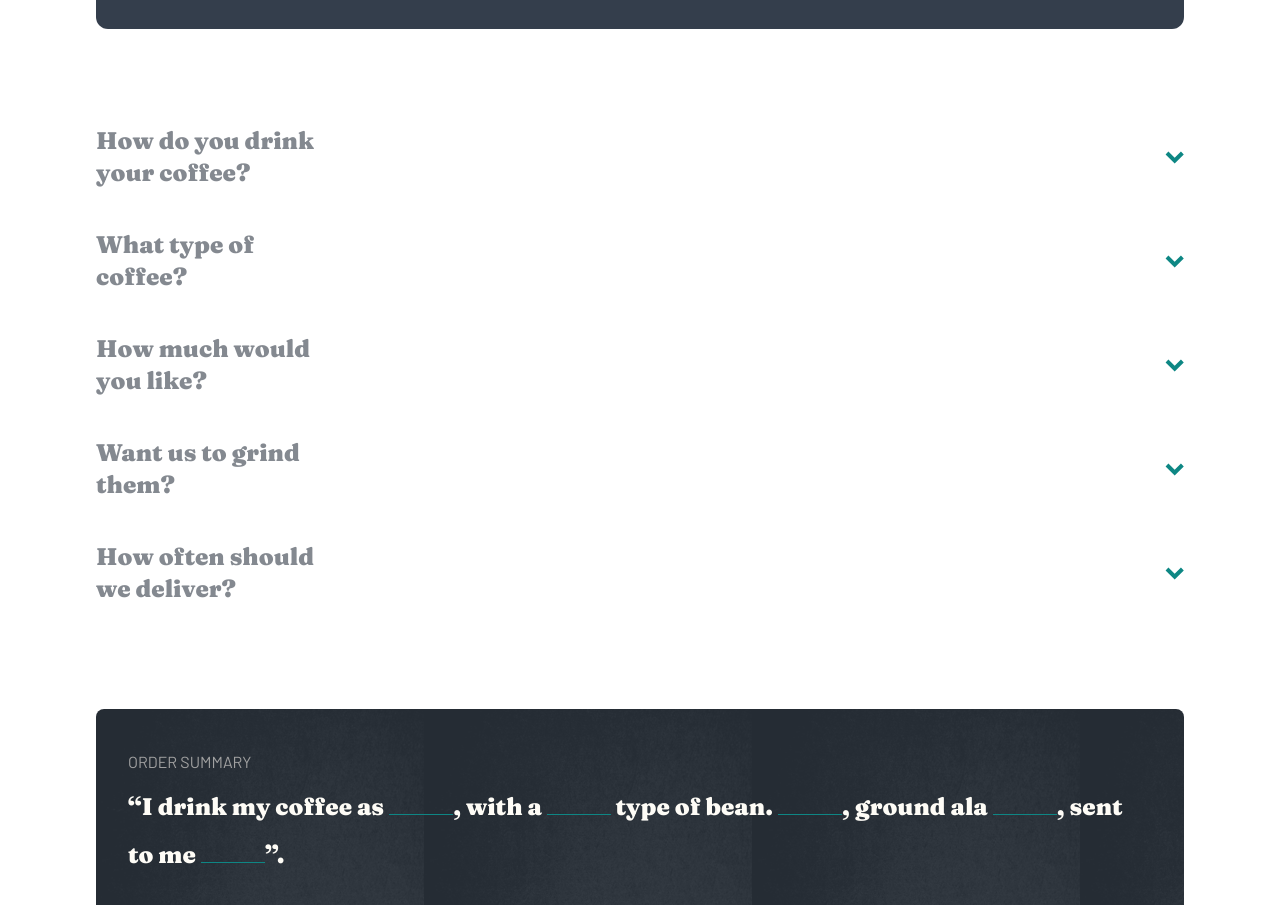
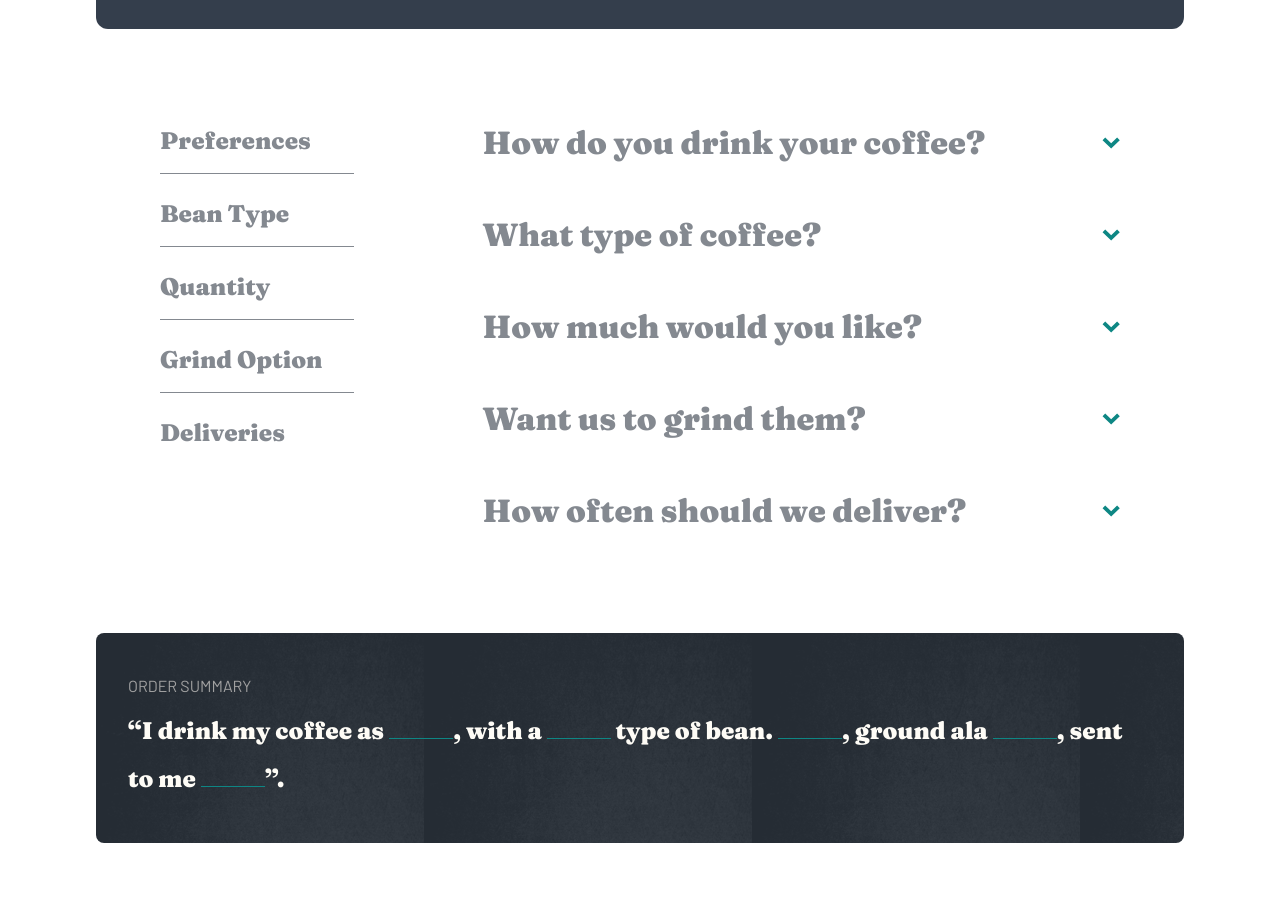
Before and after one commit to SuhasPatnaik/coffeeroasters-subscription-site, a React (Vite) app: page /subscribe in a window 1280 px wide. Shown: the part 1280-2185 px from the top of the page. Built offline with nearby package versions, Linux system fonts and the light colour scheme.

Commit message:
Preference Questionnaire section: Desktop responsive

```diff
--- a/src/components/landing/WhyChooseUs.tsx
+++ b/src/components/landing/WhyChooseUs.tsx
@@ -4,10 +4,10 @@ export default function WhyChooseUs() {
   return (
     <section className="grid place-items-center text-center">
       <div className="bg-neutral-900 pt-16 rounded-t-lg w-full text-center">
-        <h1 className="text-h4 font-heading md:text-h3 md:mb-6">
+        <h1 className="text-h4 font-heading md:text-h3 md:mb-8">
           Why choose us?
         </h1>
-        <p className="text-balance pb-8 md:w-[50vw] md:mx-auto">
+        <p className="text-balance pb-8 md:w-[50vw] md:mx-auto md:pb-16">
           A large part of our role is choosing which particular coffees will be
           featured in our range. This means working closely with the best coffee
           growers to give you a more impactful experience on every level.
--- a/src/components/subscribe/Accordion.tsx
+++ b/src/components/subscribe/Accordion.tsx
@@ -16,7 +16,7 @@ export default function Accordion({
   return (
     <>
       <ExpandingBorderButton onClick={handleQuestionClick}>
-        <h1 className="font-heading text-h4 text-neutral-500 w-56 text-left">
+        <h1 className="font-heading text-h4 text-neutral-500 w-56 text-left lg:w-full lg:text-h3">
           {preference.question}
         </h1>
         <div>
@@ -29,12 +29,13 @@ export default function Accordion({
           />
         </div>
       </ExpandingBorderButton>
-      {expandAccordion &&
-        preference.options.map((option, index) => {
+      {expandAccordion && (
+        <div className="lg:flex lg:gap-8">
+          {preference.options.map((option, index) => {
             return (
               <button
                 key={index}
-              className={`rounded-md py-8 px-6 flex flex-col gap-2 text-left cursor-pointer ${
+                className={`rounded-md py-8 px-6 flex flex-col gap-2 text-left cursor-pointer lg:w-1/3 ${
                   selectedOptionIndex === index
                     ? "bg-primary-accent text-neutral-200"
                     : "bg-gray-200 hover:bg-secondary-accent text-neutral-900"
@@ -48,6 +49,8 @@ export default function Accordion({
               </button>
             );
           })}
+        </div>
+      )}
     </>
   );
 }
--- a/src/components/subscribe/PreferenceQuestionnaire.tsx
+++ b/src/components/subscribe/PreferenceQuestionnaire.tsx
@@ -1,3 +1,4 @@
+import { useEffect, useState } from "react";
 import { preferenceMenu } from "../../utils/constants";
 import Accordion from "./Accordion";
 
@@ -5,8 +6,30 @@ export default function PreferenceQuestionnaire({
   onOptionClick,
   selectedOptions,
 }) {
+  const [isLgScreen, setIsLgScreen] = useState(window.innerWidth >= 1024);
+
+  useEffect(() => {
+    const handleResize = () => {
+      setIsLgScreen(window.innerWidth >= 1024);
+    };
+
+    handleResize();
+    window.addEventListener("resize", handleResize);
+    return () => window.removeEventListener("resize", handleResize);
+  }, []);
+
   return (
-    <section className="flex flex-col gap-8">
+    <section className="flex flex-col gap-8 lg:flex-row lg:gap-32 lg:px-16">
+      {isLgScreen && (
+        <div className="flex flex-col gap-6 min-w-fit">
+          {preferenceMenu.map((preference, index) => (
+            <div className="font-heading text-neutral-500 text-h4 hover:text-neutral-900 not-last:border-b-1 not-last:border-neutral-500 pr-8 pb-4 cursor-pointer">
+              {preference.type}
+            </div>
+          ))}
+        </div>
+      )}
+      <div className="lg:w-full lg:flex lg:flex-col lg:gap-12">
         {preferenceMenu.map((preference, index) => {
           return (
             <Accordion
@@ -18,6 +41,7 @@ export default function PreferenceQuestionnaire({
             />
           );
         })}
+      </div>
     </section>
   );
 }
```
Lines whose indentation alone changed are shown as unchanged.
